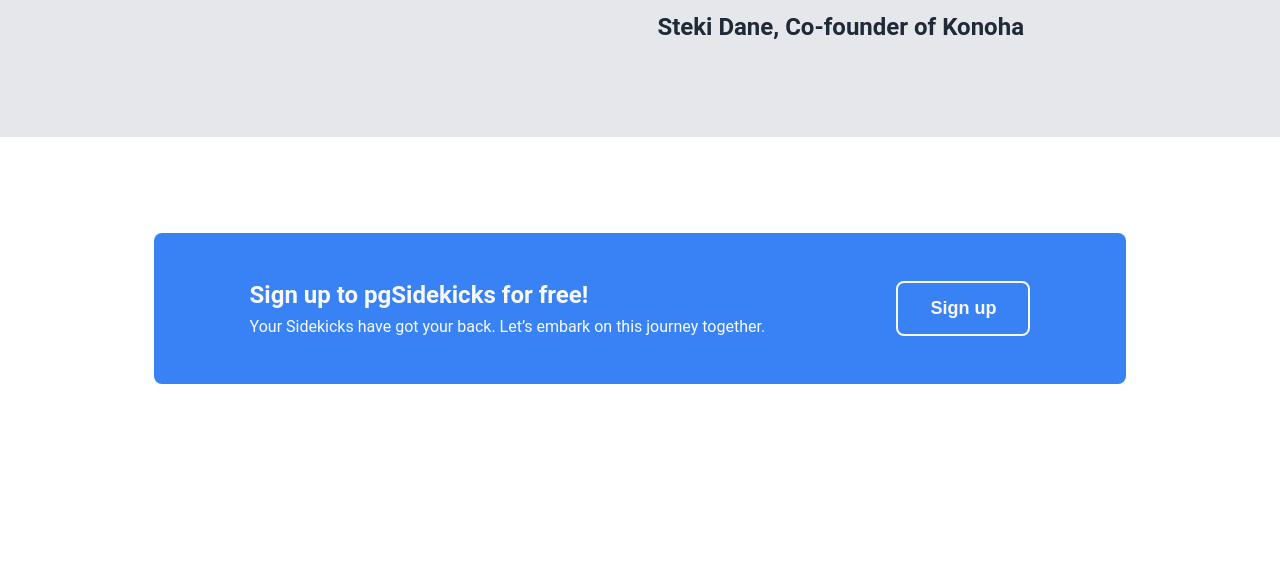
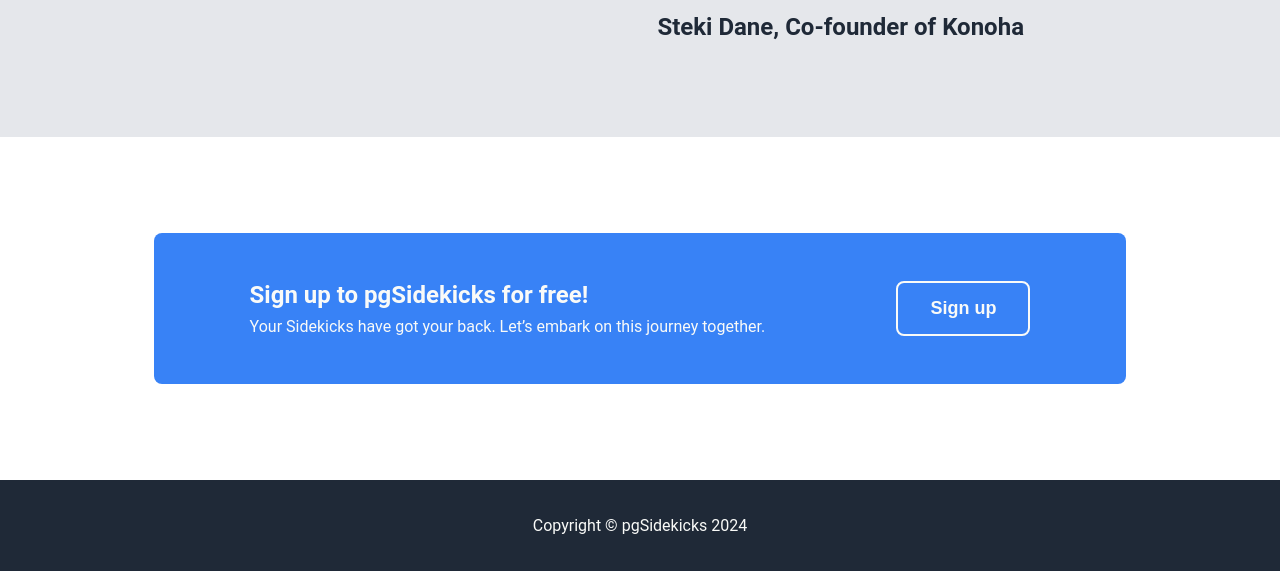
Before and after one commit to peshala-prabhapoorna/odin-landing-page, a plain HTML site: page index.html in a window 1280 px wide. Shown: the part 1307-1878 px from the top of the page. Before the commit the page ends 1787 px from the top, so only its background shows below. Drawn offline with Linux system fonts and the light colour scheme.

Commit message:
feat: add footer

```diff
--- a/index.html
+++ b/index.html
@@ -103,6 +103,7 @@
             </div>
         </div>
         <div class="footer">
+            <div class="footer-text">Copyright &copy; pgSidekicks 2024</div>
         </div>
     </body>
 </html>
--- a/style.css
+++ b/style.css
@@ -193,3 +193,13 @@
     border-color: #f9faf8;
     border-style: solid;
 }
+
+.footer {
+    display: flex;
+    justify-content: center;
+    align-content: center;
+    background-color: #1f2937;
+    padding-top: 36px;
+    padding-bottom: 36px;
+    color: #f9faf8;
+}
```
